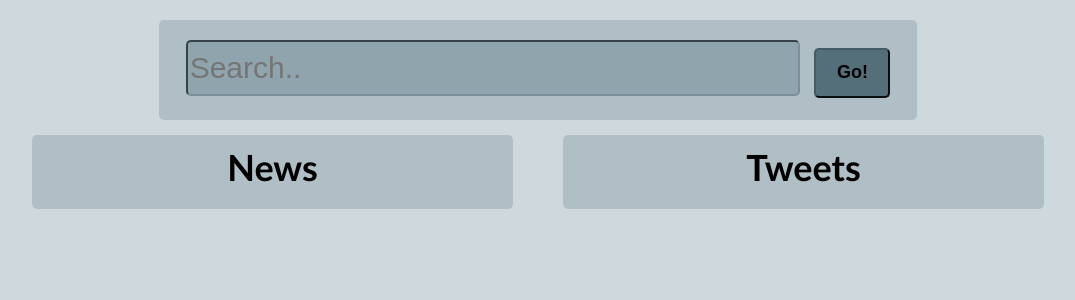
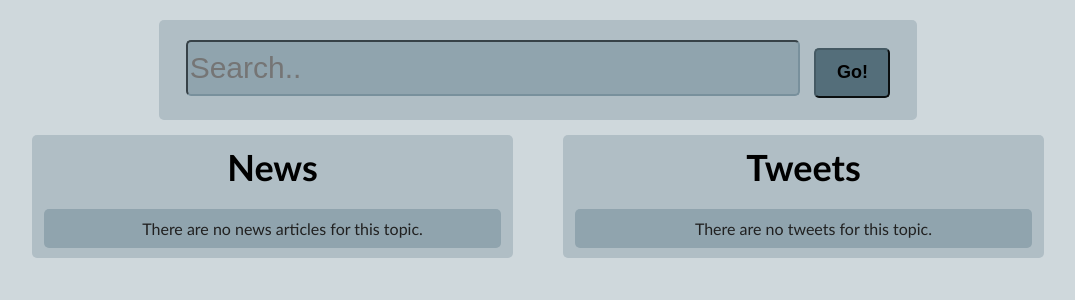
Before and after one commit to rmariah/Capstone-2019, a Django app: template ScrappingUI/minime/templates/index.html in a window 1280 px wide. Shown: the part 113-413 px from the top of the page, without its empty margins (102-1177 px from the left). Run offline with Django 3.2, Linux system fonts and the light colour scheme; the template is opened without the code that fills it, so the values that code supplies are empty.

Commit message:
Made "no content" popup if no content for tweets/news

```diff
--- a/ScrappingUI/ScrappingUI/views.py
+++ b/ScrappingUI/ScrappingUI/views.py
@@ -102,6 +102,10 @@ class Main(View):
 
     def post(self, request):
         news, tweets = searchNews(request.POST["search"]), searchTweets(request.POST["search"])
+        if not news:
+            news = None
+        if not tweets:
+            tweets = None
         return render(request, 'index.html', {"tweets": tweets, "news": news})
 
 
--- a/ScrappingUI/minime/templates/index.html
+++ b/ScrappingUI/minime/templates/index.html
@@ -18,6 +18,13 @@
     <div class="newsdata_box" id="news">
         <p class="section_header"> News </p>
         <div class="articles">
+            {% if news == None %}
+                <div class="tweet">
+                    <div class="textbox" style="text-align: center; padding:10px;">
+                        There are no news articles for this topic.
+                    </div>
+                </div>
+            {% else %}
                 {% for x in news %}
                     <div class="tweet">
                         <div class="image_box">
@@ -34,12 +41,20 @@
                         <br>
                     </div>
                 {% endfor %}
+        {% endif %}
         </div>
     </div>
 
     <div class="tweetdata_box" id="tweets">
         <p class="section_header"> Tweets </p>
         <div class="tweets">
+            {% if tweets == None %}
+                <div class="tweet">
+                    <div class="textbox" style="text-align: center; padding:10px;">
+                        There are no tweets for this topic.
+                    </div>
+                </div>
+            {% else %}
                 {% for x in tweets %}
                     <div class="tweet">
                         <a href="https://twitter.com/{{ x.user.handle }}" target="_blank">
@@ -67,6 +82,7 @@
                         <br><br>
                     </div>
                 {% endfor %}
+            {% endif %}
         </div>
     </div>
 {% endblock content %}
```
Also changed, not shown: ScrappingUI/minime/views.py (+15 -2 lines), ScrappingUI/templates/registration/main.html (+16 -0 lines). Lines whose indentation alone changed are shown as unchanged.
